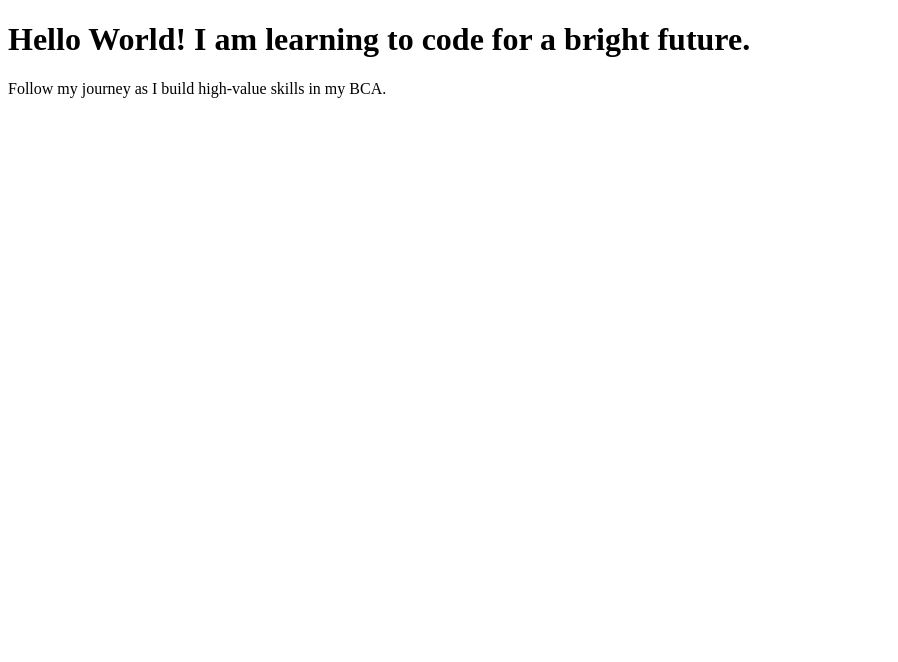
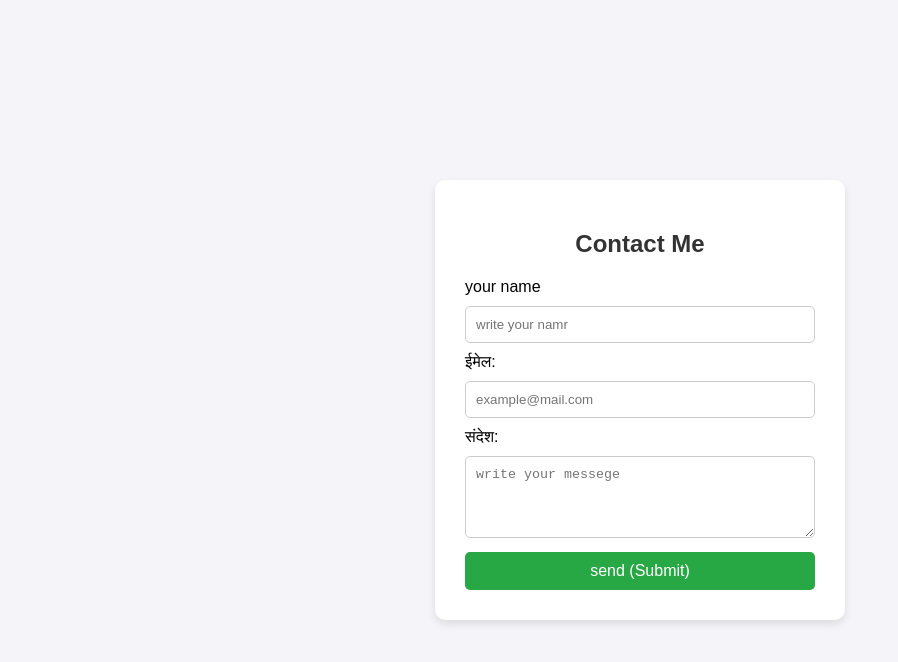
Before and after one commit to shalu-dotcom/BCA-semester-I, a plain HTML site: page index.html in a window 1280 px wide. Shown: the whole page, without its empty margins (0-898 px from the left). Drawn offline with Linux system fonts and the light colour scheme.

Commit message:
Update index.html

```diff
--- a/index.html
+++ b/index.html
@@ -1,10 +1,66 @@
 <!DOCTYPE html>
-<html>
+<html lang="hi">
 <head>
-    <title>My First Project</title>
+    <meta charset="UTF-8">
+    <meta name="viewport" content="width=device-width, initial-scale=1.0">
+    <title> my first form</title>
+    <style>
+
+        body {
+            font-family: Arial, sans-serif;
+            background-color: #f4f4f9;
+            display: flex;
+            justify-content: center;
+            align-items: center;
+            height: 100vh;
+            margin: 0;
+        }
+        .form-container {
+            background: white;
+            padding: 30px;
+            border-radius: 10px;
+            box-shadow: 0 4px 8px rgba(0,0,0,0.1);
+            width: 350px;
+        }
+        h2 { text-align: center; color: #333; }
+        input, textarea {
+            width: 100%;
+            padding: 10px;
+            margin: 10px 0;
+            border: 1px solid #ccc;
+            border-radius: 5px;
+            box-sizing: border-box;
+        }
+        button {
+            width: 100%;
+            background-color: #28a745;
+            color: white;
+            padding: 10px;
+            border: none;
+            border-radius: 5px;
+            cursor: pointer;
+            font-size: 16px;
+        }
+        button:hover { background-color: #218838; }
+    </style>
 </head>
 <body>
-    <h1>Hello World! I am learning to code for a bright future.</h1>
-    <p>Follow my journey as I build high-value skills in my BCA.</p>
+
+    <div class="form-container">
+        <h2>Contact Me</h2>
+        <form>
+            <label>your name</label>
+            <input type="text" placeholder="write your namr" required>
+
+            <label>ईमेल:</label>
+            <input type="email" placeholder="example@mail.com" required>
+
+            <label>संदेश:</label>
+            <textarea rows="4" placeholder="write your messege"></textarea>
+
+            <button type="submit">send (Submit)</button>
+        </form>
+    </div>
+
 </body>
 </html>
```
